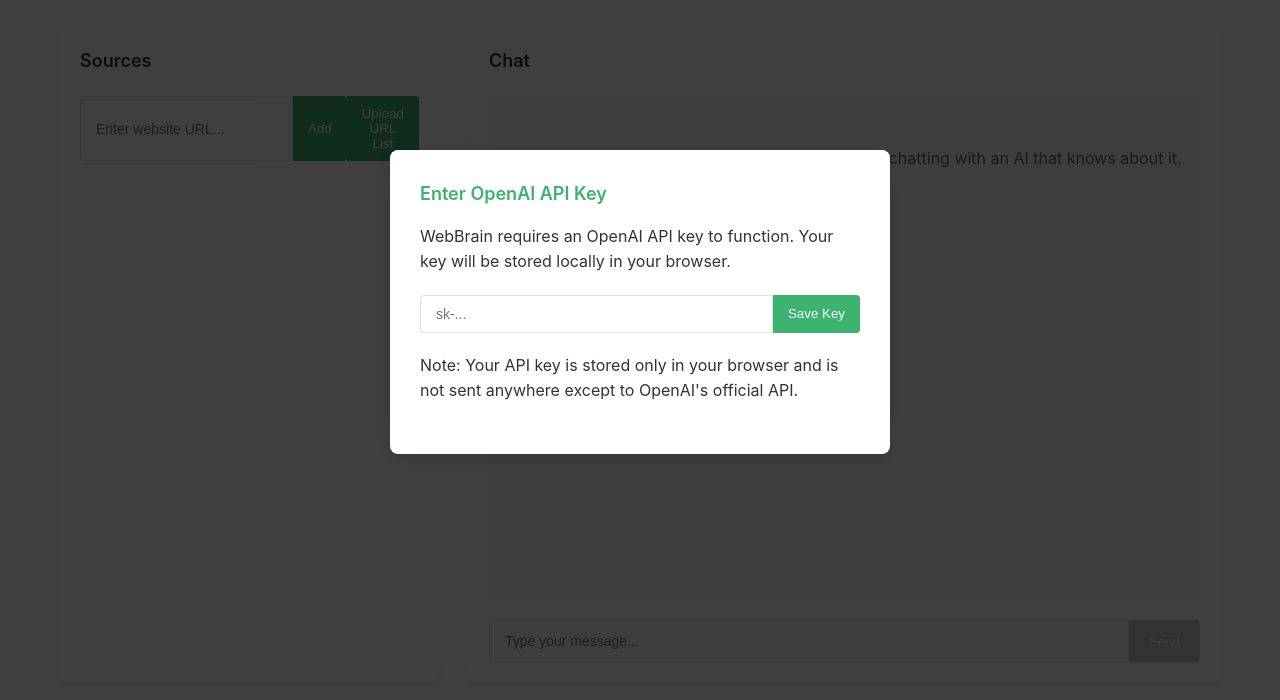
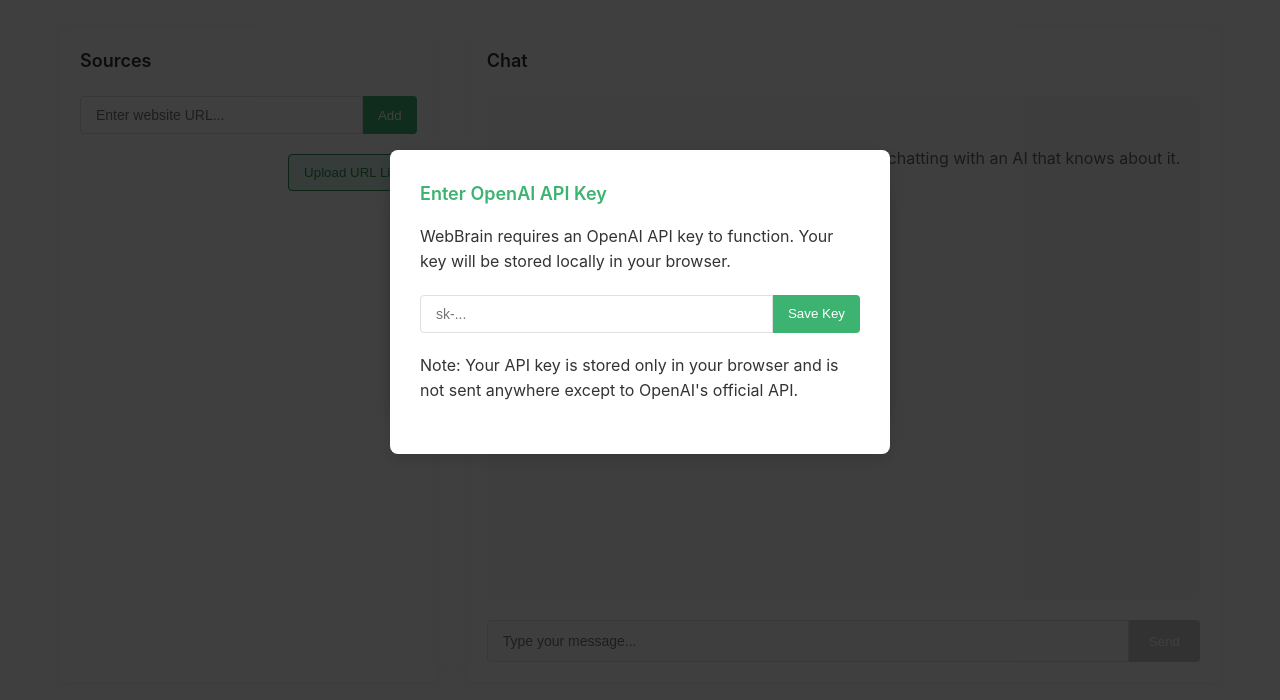
Before and after one commit to numbersprotocol/webbrain-poc, a plain HTML site: page index.html in a window 1280 px wide. Shown: the part 98-798 px from the top of the page. Drawn offline with nearby package versions, Linux system fonts and the light colour scheme; no server answers.

Commit message:
fix issue that upload button is unclickable
Signed-off-by: Bofu Chen <bafuchen@gmail.com>

```diff
--- a/index.html
+++ b/index.html
@@ -137,6 +137,27 @@
 
         .url-input-container button:hover {
             background-color: var(--color-primary-dark);
+        }
+
+        .url-actions-container {
+            display: flex;
+            justify-content: flex-end;
+            margin-bottom: 20px;
+        }
+
+        .url-actions-container .secondary-btn {
+            padding: 10px 15px;
+            background-color: var(--color-primary-light);
+            color: var(--color-primary-dark);
+            border: 1px solid var(--color-primary-dark);
+            border-radius: 4px;
+            cursor: pointer;
+            font-weight: 500;
+        }
+
+        .url-actions-container .secondary-btn:hover {
+            background-color: var(--color-primary-dark);
+            color: white;
         }
 
         /* URL List */
@@ -366,9 +387,11 @@
                 <div class="url-input-container">
                     <input type="text" id="url-input" placeholder="Enter website URL...">
                     <button id="add-url-btn">Add</button>
-                    <button id="upload-url-list-btn">Upload URL List</button>
                 </div>
-                <input type="file" id="file-input" accept=".txt" style="display: none;">
+                <div class="url-actions-container">
+                    <button id="upload-url-list-btn" class="secondary-btn">Upload URL List</button>
+                    <input type="file" id="file-input" accept=".txt" style="display: none;">
+                </div>
                 <ul id="url-list" class="url-list">
                     <!-- Example URL items -->
                     <li>
--- a/style.css
+++ b/style.css
@@ -388,3 +388,24 @@
 .markdown-content strong {
     font-weight: bold;
 }
+
+/* New Button and Container */
+.url-actions-container {
+    display: flex;
+    margin-bottom: 20px;
+}
+
+.secondary-btn {
+    padding: 10px 15px;
+    background-color: var(--color-background);
+    color: var(--color-primary);
+    border: 1px solid var(--color-primary);
+    border-radius: 4px;
+    cursor: pointer;
+    font-weight: 500;
+    width: 100%;
+}
+
+.secondary-btn:hover {
+    background-color: var(--color-primary-light);
+}
```
